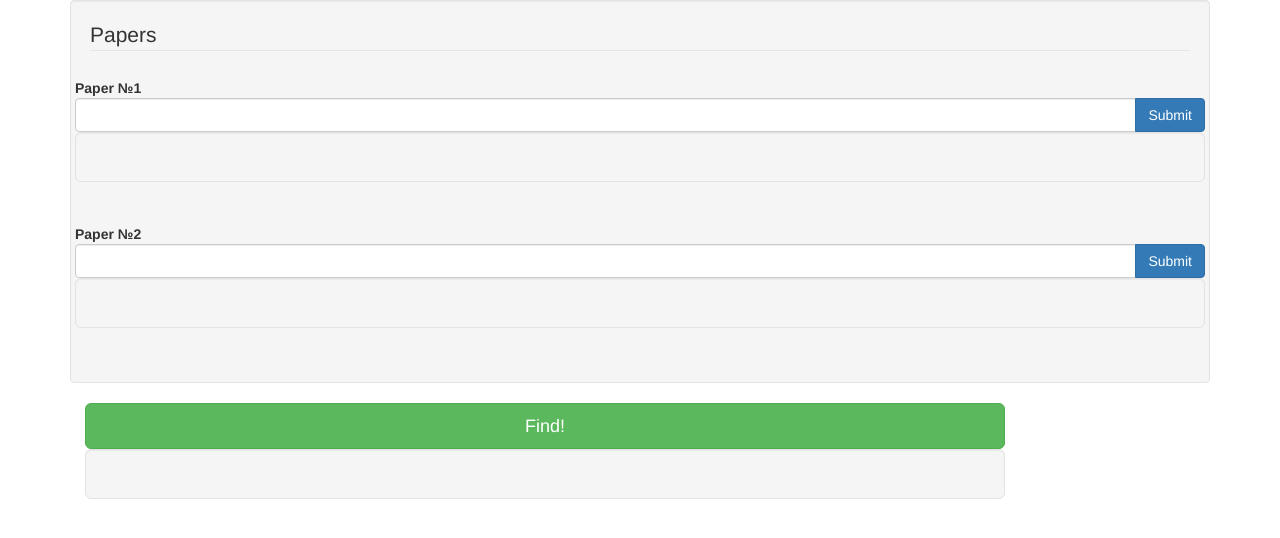
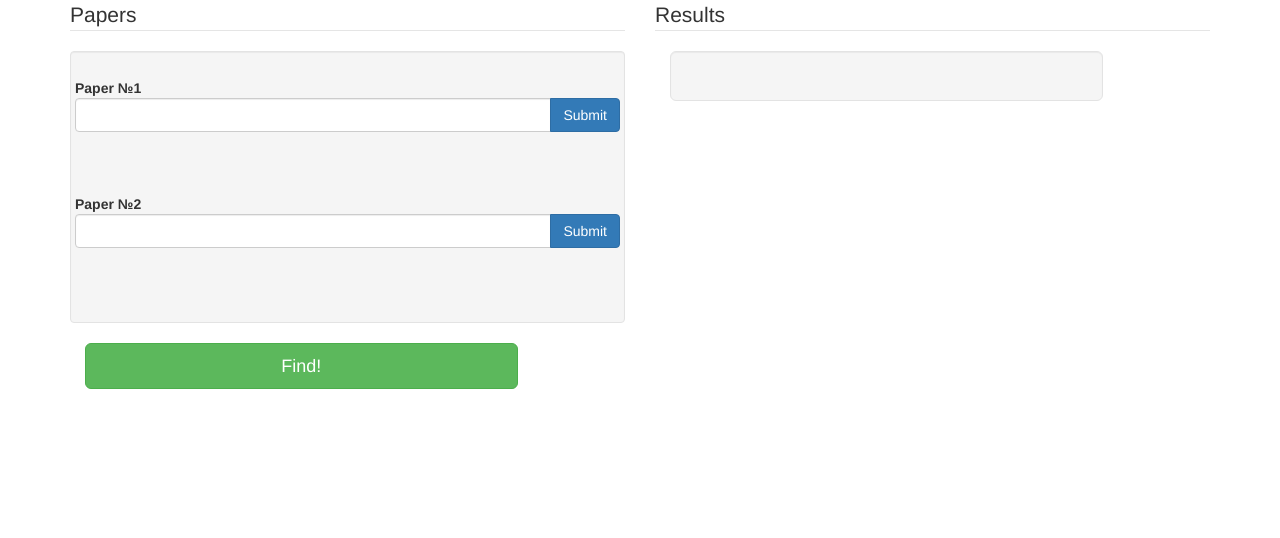
Before and after one commit to olga-kuzmina/google-scholar-dual-cite, a Django app: template google_scholar_dual_cite/core/templates/home.html in a window 1280 px wide. Shown: the top 538 px of the page. Run offline with Django 3.2, Linux system fonts and the light colour scheme; the template is opened without the code that fills it, so the values that code supplies are empty; some libraries are stand-ins or nearby versions.

Commit message:
New layout v1

```diff
--- a/google_scholar_dual_cite/core/templates/home.html
+++ b/google_scholar_dual_cite/core/templates/home.html
@@ -170,11 +170,13 @@
 </head>
 <body>
   <div class="container">
+    <div class ="row">
+      <div class="col-lg-6">
+        <legend>Papers</legend>
         <div class="well bs-component">
 
             <form id="firstPaperForm" class="form-horizontal" method="GET" action="api/papers">
             <fieldset>
-          <legend>Papers</legend>
               <div class="form-group">
                 <label class="control-label">Paper №1</label>
                 <div class="input-group">
@@ -183,8 +185,7 @@
                     <button class="btn btn-primary" type="submit">Submit</button>
                   </span>
                 </div>
-            <div class="well well-lg paperTitle">
-            </div>
+                <div class="paperTitle"></div>
               </div>
             </fieldset>
           </form>
@@ -199,24 +200,29 @@
                     <button class="btn btn-primary" type="submits"> Submit</button>
                   </span>
                 </div>
-            <div class="well well-lg paperTitle">
-            </div>
+                <div class="paperTitle"></div>
               </div>
             </fieldset>
           </form>
+        </div>
 
-    </div>
         <div class="form-group">
           <div class="col-lg-10">
             <button id="findBtn" class="btn btn-success btn-lg btn-block" onclick="findBntClick()">Find!</button>
           </div>
         </div>
 
+      </div>
+
+      <div class="col-lg-6">
         <div class="form-group">
+          <legend>Results</legend>
           <div class="col-lg-10">
-        <div id="intersectionsDiv" class="well well-lg">
+            <div id="intersectionsDiv" class="well well-lg"></div>
           </div>
         </div>
+      </div>
+
     </div>
   </div>
 </body>
--- a/google_scholar_dual_cite/static/css/gscholar.css
+++ b/google_scholar_dual_cite/static/css/gscholar.css
@@ -12,3 +12,7 @@
     from { transform: scale(1) rotate(0deg);}
     to { transform: scale(1) rotate(360deg);}
 }
+
+.paperTitle {
+    min-height: 40px;
+}
```
Lines whose indentation alone changed are shown as unchanged.
